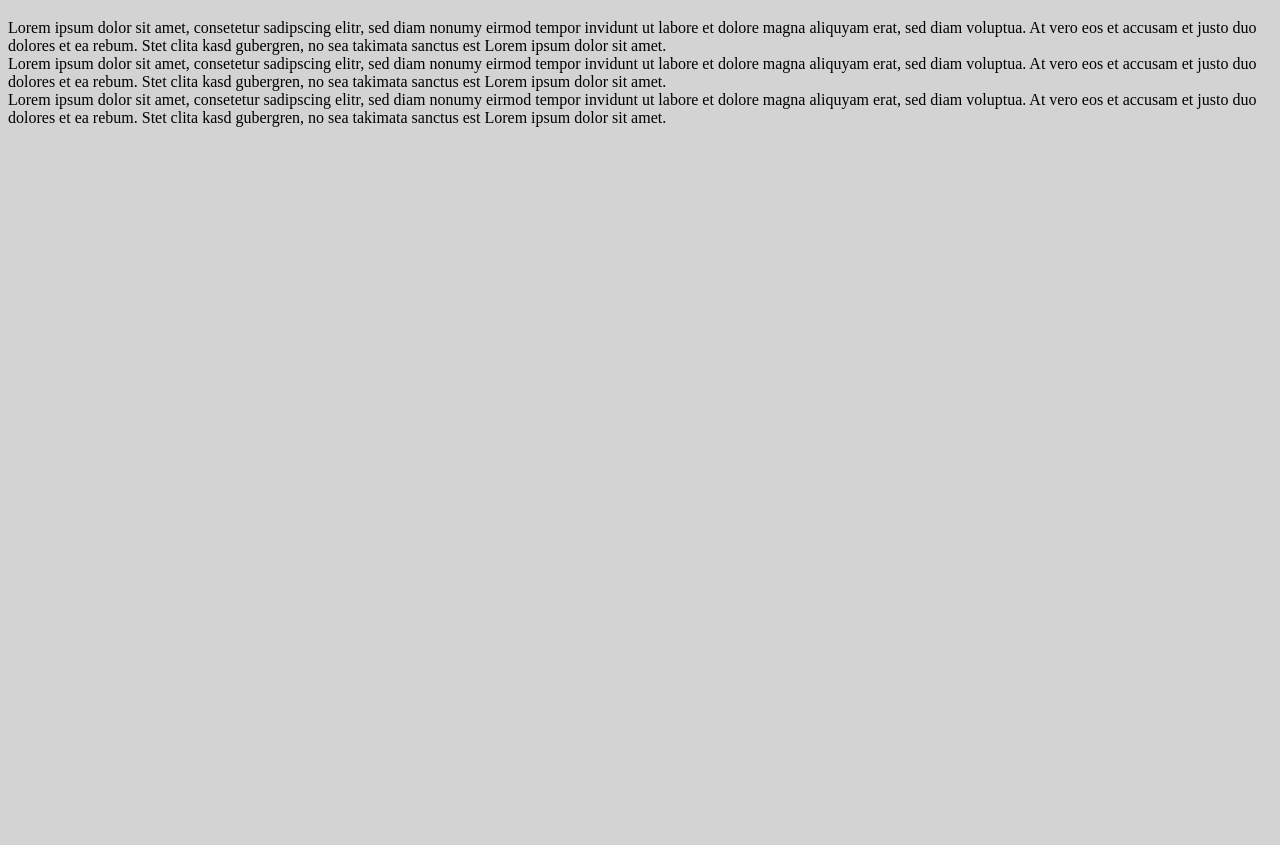
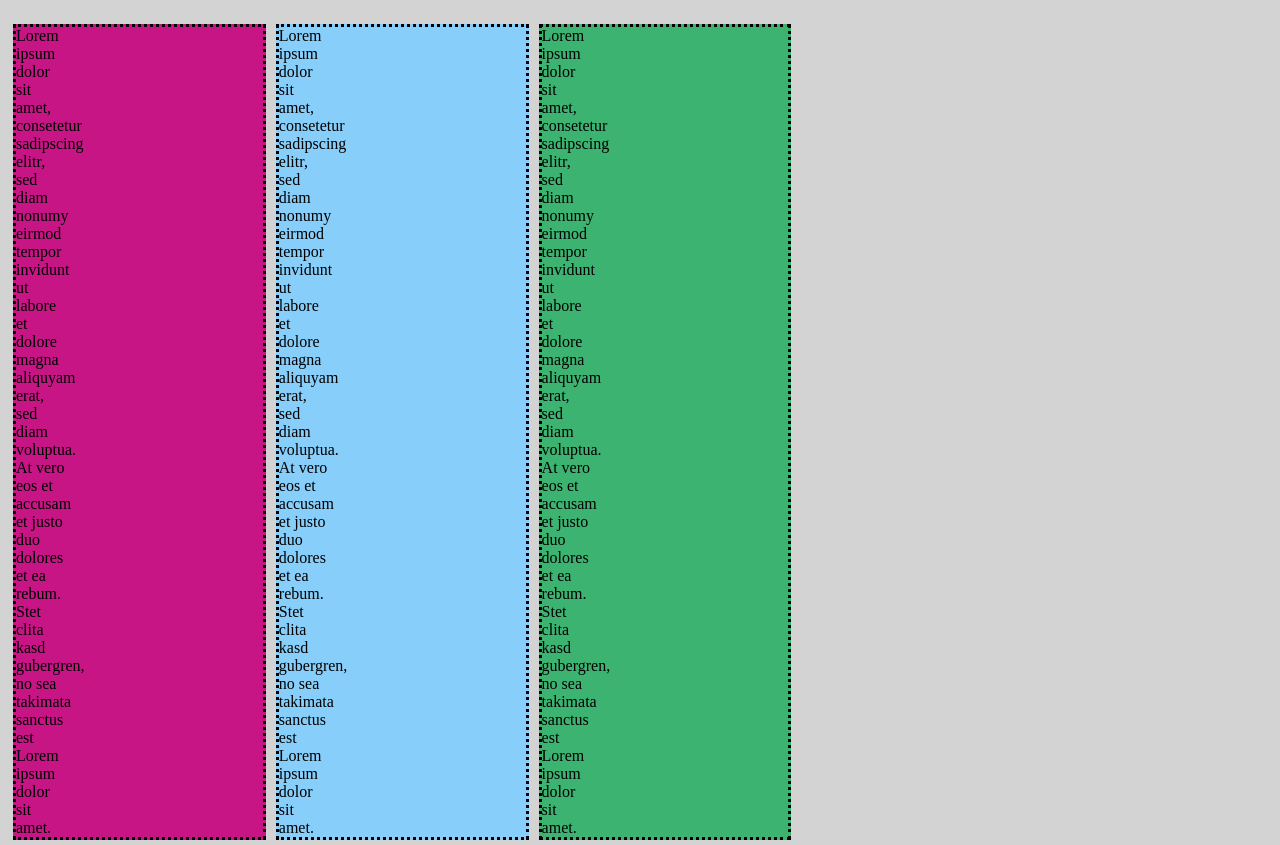
Before and after one commit to mavultimate/mod2-sol, a plain HTML site: page index.html in a window 1280 px wide. Shown: the part 61-906 px from the top of the page. Before the commit the page ends 800 px from the top, so only its background shows below. Drawn offline with Linux system fonts and the light colour scheme.

Commit message:
index.html

```diff
--- a/index.html
+++ b/index.html
@@ -4,6 +4,39 @@
 <meta charset="utf-8">
 <title>assigmnent week 2</title>
 <style>
+
+    body {background-color: lightgray;
+* {
+    box-sizing: border-box;
+}
+
+
+    }
+    section {
+        float: left;
+        margin: 5px;
+
+    }
+
+    section, div {
+        width: 20%;
+    }
+
+#s1 {
+    background-color: mediumvioletred;
+    border: 3px solid black;
+    border-style: dotted;
+}
+#s2 {
+    background-color: lightskyblue;
+    border: 3px solid black;
+    border-style: dotted;
+}
+#s3 {
+    background-color: mediumseagreen;
+    border: 3px solid black;
+    border-style: dotted;
+
 
 
 @media (min-width: 992px) {}
@@ -12,24 +45,25 @@
 
 @media (max-width: 767px) {}
 
-body {background-color: lightgray;}
+
 
 </style>
     </head>
+
 <body>
     <h1>Our menu</h1>
-<section>
+<section id="s1">
 <div>Lorem ipsum dolor sit amet, consetetur sadipscing elitr, sed diam nonumy eirmod tempor invidunt ut labore et dolore magna aliquyam erat, sed diam voluptua.
 At vero eos et accusam et justo duo dolores et ea rebum. Stet clita kasd gubergren, no sea takimata sanctus est Lorem ipsum dolor sit amet.</div>
 </section>
 
-<section>
+<section id="s2">
 <div>Lorem ipsum dolor sit amet, consetetur sadipscing elitr, sed diam nonumy eirmod tempor invidunt ut labore et dolore magna aliquyam erat, sed diam voluptua.
 At vero eos et accusam et justo duo dolores et ea rebum. Stet clita kasd gubergren, no sea takimata sanctus est Lorem ipsum dolor sit amet.</div>
 
 </section>
 
-<section>
+<section id="s3">
 <div>Lorem ipsum dolor sit amet, consetetur sadipscing elitr, sed diam nonumy eirmod tempor invidunt ut labore et dolore magna aliquyam erat, sed diam voluptua.
 At vero eos et accusam et justo duo dolores et ea rebum. Stet clita kasd gubergren, no sea takimata sanctus est Lorem ipsum dolor sit amet.</div>
 
```
